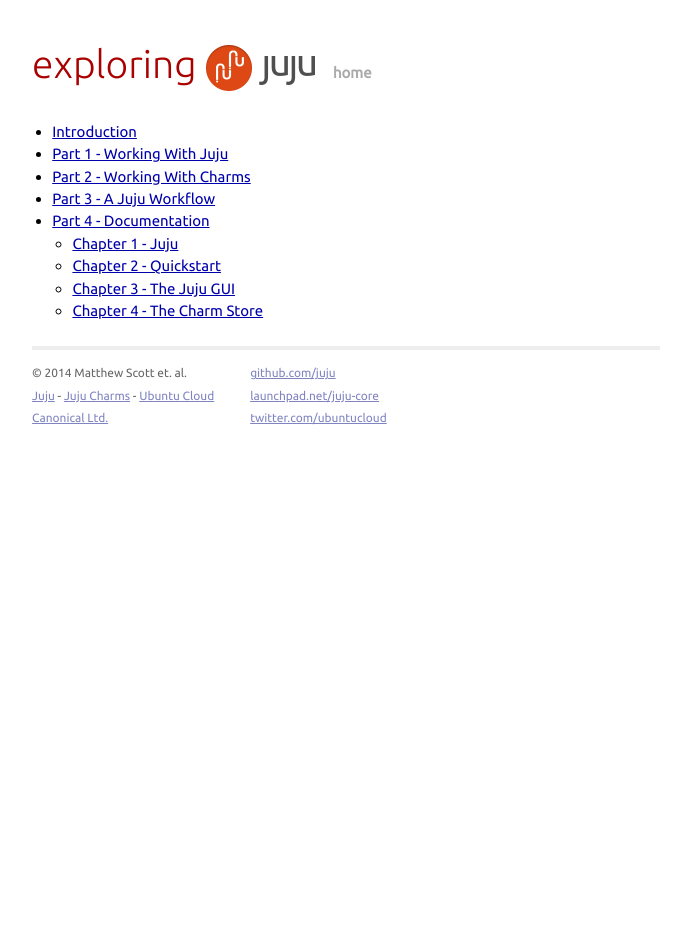
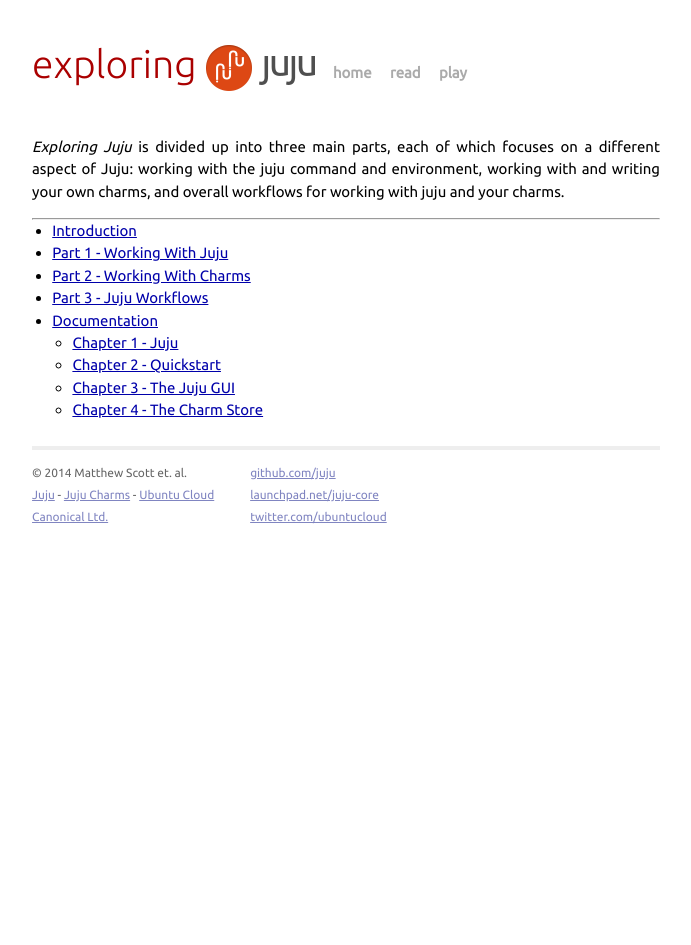
Before and after one commit to makyo/exploring-juju.github.io, a Jekyll site: the page built from book/index.md, in a window 1280 px wide. Shown: the whole page, without its empty margins (294-985 px from the left). Built offline with Jekyll 4.4.1, drawn with Linux system fonts in a browser that asks for light colours; Markdown is read by kramdown in place of the engine named in the settings.

Commit message:
Some text.

```diff
--- a/_layouts/default.html
+++ b/_layouts/default.html
@@ -19,6 +19,8 @@
           <div class="header">
               <h1 class="title"><a href="/">exploring <img src="/assets/juju_logo.png" alt="{{ site.name }}" /></a></h1>
               <a class="extra" href="/">home</a>
+              <a class="extra" href="/book">read</a>
+              <a class="extra" href="http://learnjuju.com">play</a>
           </div>
 
           {{ content }}
--- a/book/index.md
+++ b/book/index.md
@@ -4,11 +4,18 @@
 
 ---
 
+*Exploring Juju* is divided up into three main parts, each of which focuses on a
+different aspect of Juju: working with the juju command and environment, working
+with and writing your own charms, and overall workflows for working with juju
+and your charms.
+
+-----
+
 * [Introduction](part0)
 * [Part 1 - Working With Juju](part1)
 * [Part 2 - Working With Charms](part2)
-* [Part 3 - A Juju Workflow](part3)
-* [Part 4 - Documentation](part4)
+* [Part 3 - Juju Workflows](part3)
+* [Documentation](part4)
     * [Chapter 1 - Juju](part4/1-juju)
     * [Chapter 2 - Quickstart](part4/2-quickstart)
     * [Chapter 3 - The Juju GUI](part4/3-gui)
--- a/css/main.css
+++ b/css/main.css
@@ -177,3 +177,9 @@
   background-color: #333;
   font-family: "Ubuntu Mono", monospace;
 }
+
+.post blockquote {
+  padding-left: 1em;
+  border-left: 5px solid #eee;
+  font-style: italic;
+}
--- a/index.html
+++ b/index.html
@@ -3,6 +3,8 @@
 title: Exploring Juju
 ---
 
+<p>Welcome to the online version of the book <em>Exploring Juju</em>!  This book aims to be a resource for learning the ins-and-outs of working with Juju, Juju charms, and various other tools to make your dev-ops life easier.</p>
+<p style="text-align: center; font-size: 45px;"><a href="/book">Explore Juju!</a></p>
 <div id="home">
   <h1>News</h1>
   <ul class="posts">
```
Also changed, not shown: _posts/2014-05-01-exploring-juju.md (added, +32 -0 lines), _posts/2014-05-01-welcome-to-jekyll.markdown (deleted, +0 -24 lines), book/part0/index.md (+16 -0 lines).
